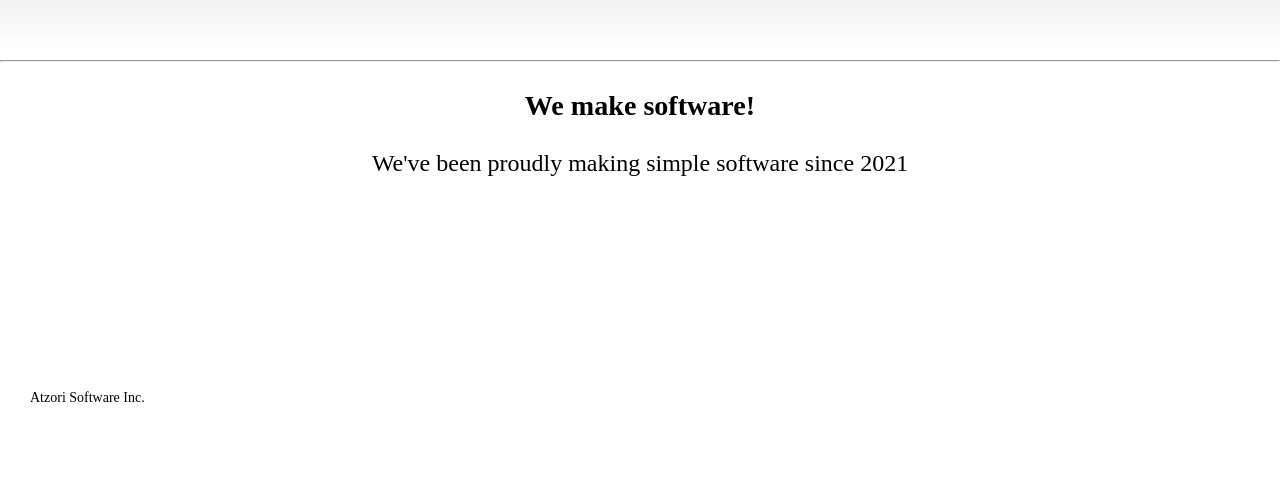
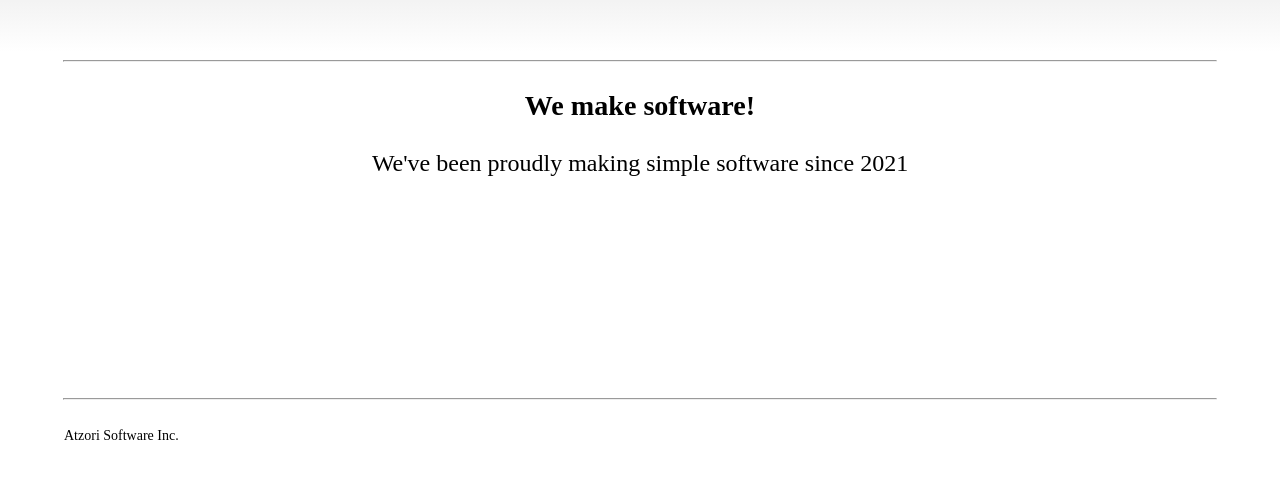
Before and after one commit to atzori-software/atzori-software.github.io, a plain HTML site: page index.html in a window 1280 px wide. Shown: the part 98-576 px from the top of the page. Drawn offline with Linux system fonts and the light colour scheme.

Commit message:
update footer css

```diff
--- a/index.css
+++ b/index.css
@@ -1,5 +1,9 @@
 body {
   margin: 0;
+}
+
+hr {
+  width: 90%;
 }
 
 .Header {
@@ -18,7 +22,8 @@ body {
 .Footer {
   text-align: left;
   font-size: 14px;
-  padding-left: 30px;
+  padding-top: 20px;
+  padding-left: 5%;
 }
 
 .CompanyName {
--- a/index.html
+++ b/index.html
@@ -31,6 +31,7 @@
     </div>
 
     <!-- Footer -->
+    <hr>
     <div class="Footer">
       Atzori Software Inc.
     </div>
```
